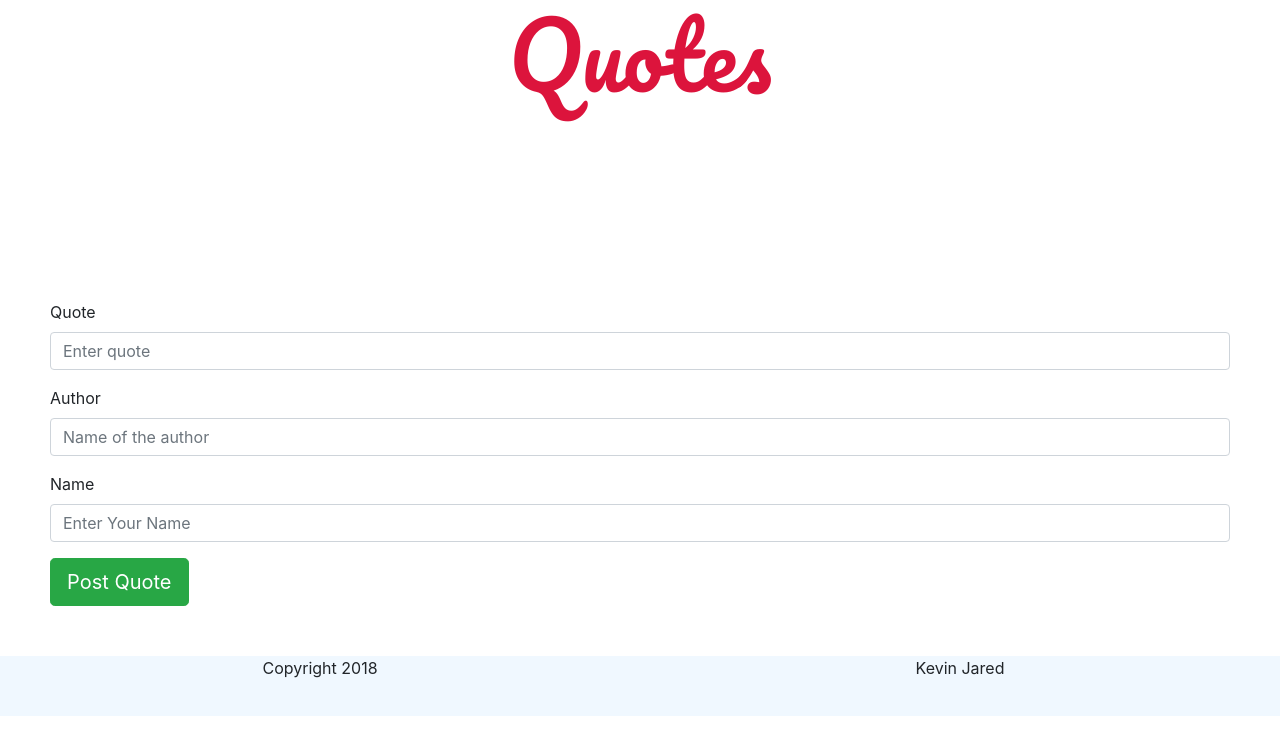
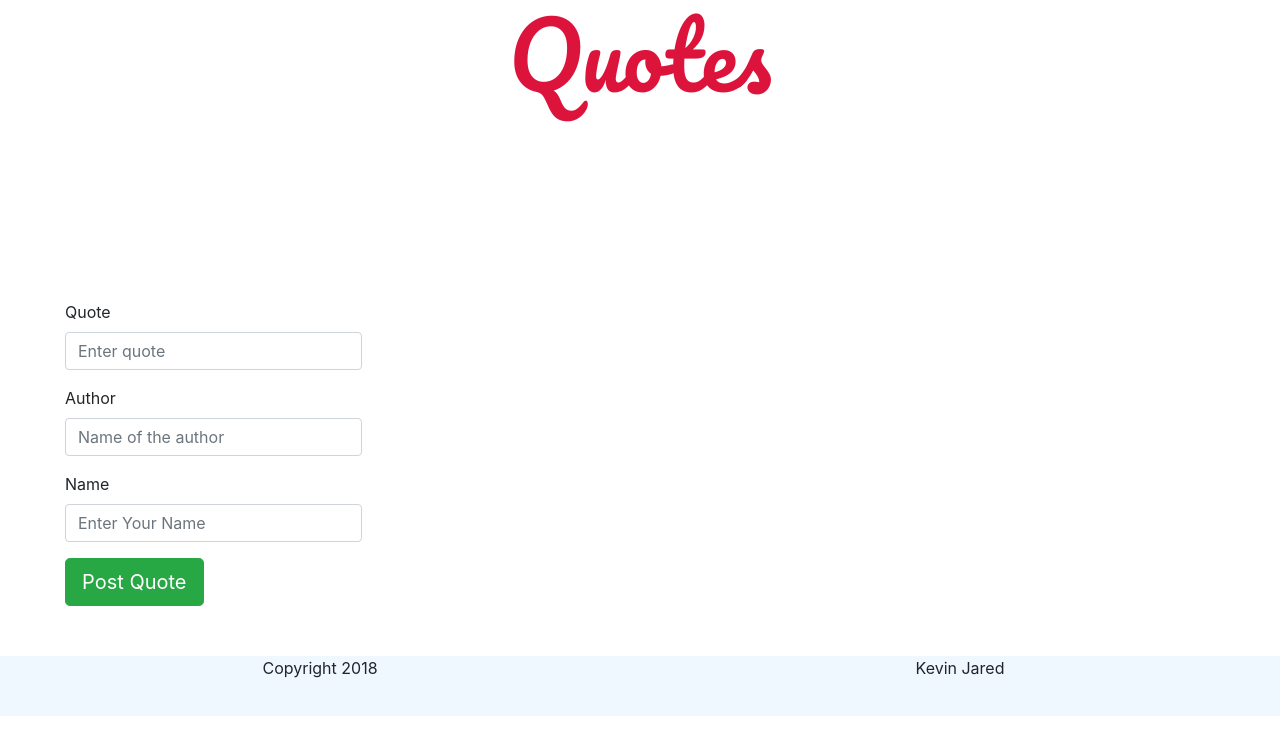
Before and after one commit to KevinJared/Quotes, an Angular app: page / in a window 1280 px wide. Shown: the top 754 px of the page. Built offline with nearby package versions, Linux system fonts and the light colour scheme.

Commit message:
creation of collumns bootstrap

```diff
--- a/src/app/quote-form/quote-form.component.html
+++ b/src/app/quote-form/quote-form.component.html
@@ -1,19 +1,30 @@
+<div class="col-md-12">
+  <div class="row">
+    <div class="col-md-4">
         <div class="form">
             <form (ngSubmit)='submitQuote()'>
               <div class="form-group">
                 <label for="quote">Quote</label>
-      <input type="text" class="form-control" id="quote" [(ngModel)]="quoteDetails" name="details" placeholder="Enter quote">
+                <input type="text" class="form-control" id="quote" [(ngModel)]="quoteDetails" name="details" placeholder="Enter quote" required>
               </div>
               <div class="form-group">
                 <label for="author">Author</label>
-      <input type="text" class="form-control" id="author" [(ngModel)]="quoteAuthor" name="author"  placeholder="Name of the author">
+                <input type="text" class="form-control" id="author" [(ngModel)]="quoteAuthor" name="author"  placeholder="Name of the author" required>
               </div>
               <div class="form-group">
                 <label for="name">Name</label>
-      <input type="text" class="form-control" id="name" [(ngModel)]="quotePublisher" name="publisher" placeholder="Enter Your Name">
+                <input type="text" class="form-control" id="name" [(ngModel)]="quotePublisher" name="publisher" placeholder="Enter Your Name" required>
               </div>
              <div>
               <button type="submit" class="btn btn-success btn-lg">Post Quote</button>
              </div>
             </form>
           </div>
+    </div>
+    <div class="col-md-8">
+
+    </div>
+
+  </div>
+
+</div>
```
Lines whose indentation alone changed are shown as unchanged.
